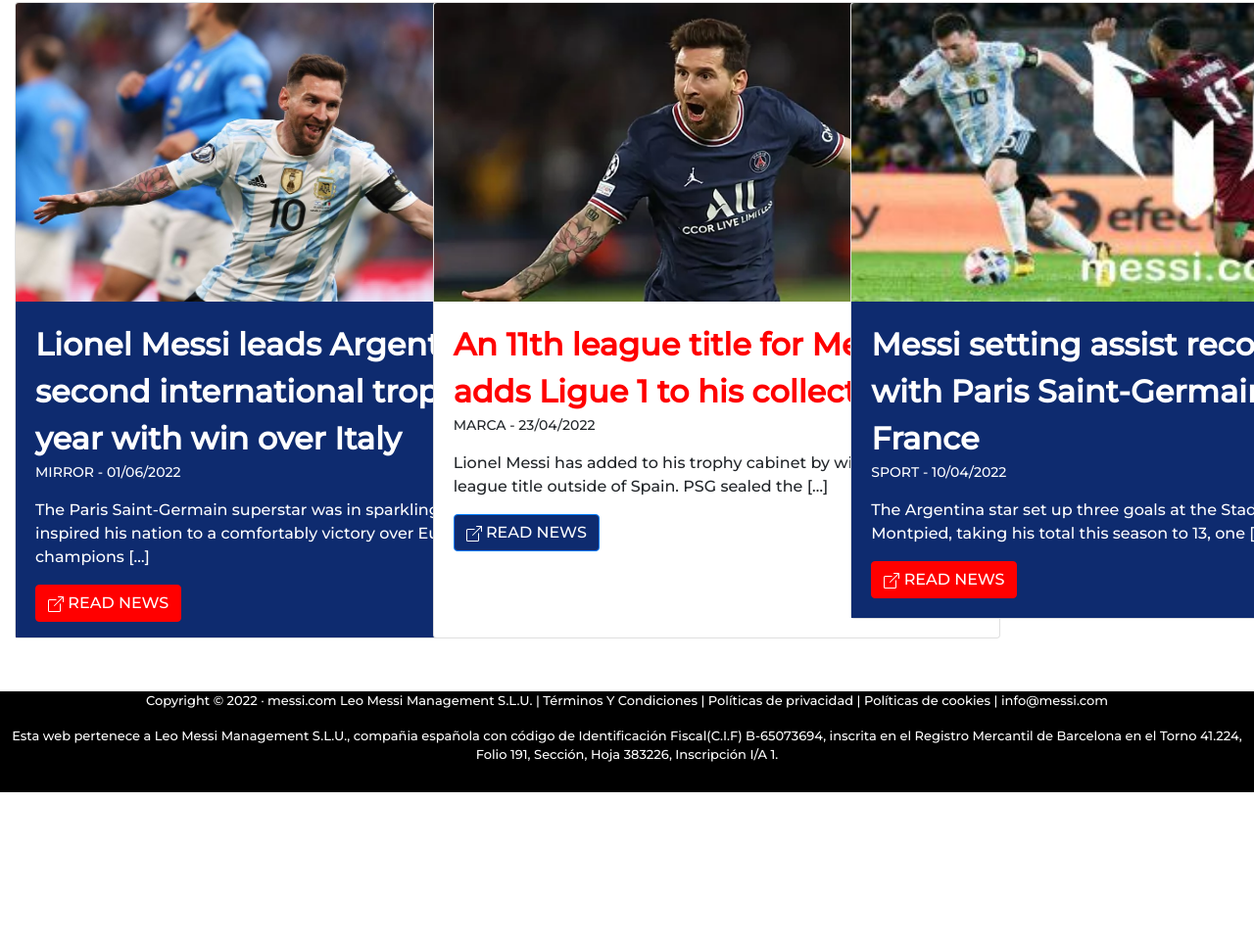
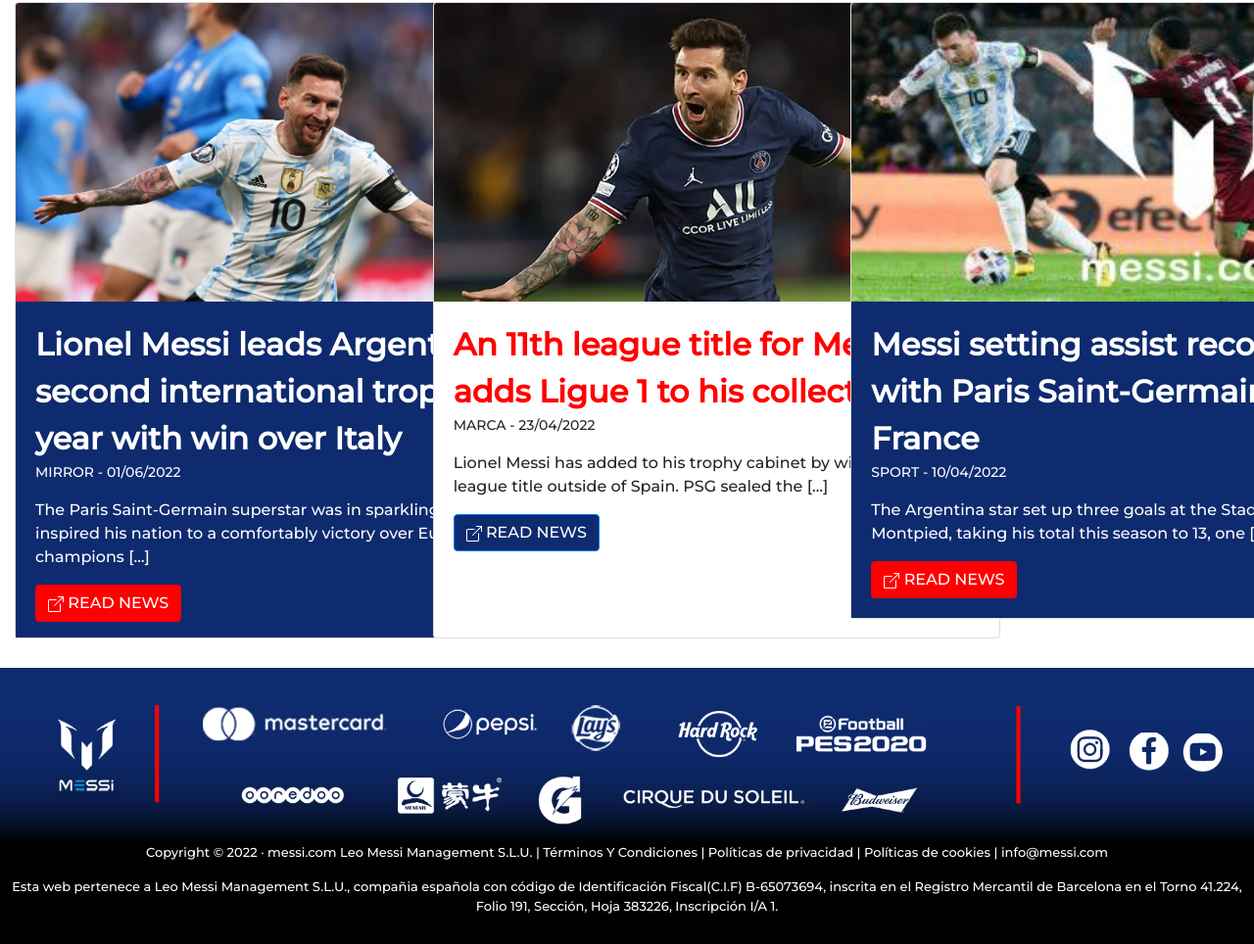
Before and after one commit to nghia1303/GOAT, a plain HTML site: page Pressroom/pressroom.html in a window 1280 px wide. Shown: the part 1521-2485 px from the top of the page at 98% size. Before the commit the page ends 2330 px from the top, so only its background shows below. Drawn offline with Linux system fonts and the light colour scheme.

Commit message:
fix link file

```diff
--- a/Pressroom/pressroom.html
+++ b/Pressroom/pressroom.html
@@ -192,7 +192,7 @@
 
 
     <div class="sponsored container-fluid">
-        <img src="../Images/66a3345452ee92b0cbff.jpg" alt="" srcset="" id="end-page">
+        <img src="../Images/MainpageImages/66a3345452ee92b0cbff.jpg" alt="" srcset="" id="end-page">
     </div>
 </div>
     <div class="background" style="text-align:center; width: 100%;height: 103px;background-color: black; color: white; font-size: small;">
```
